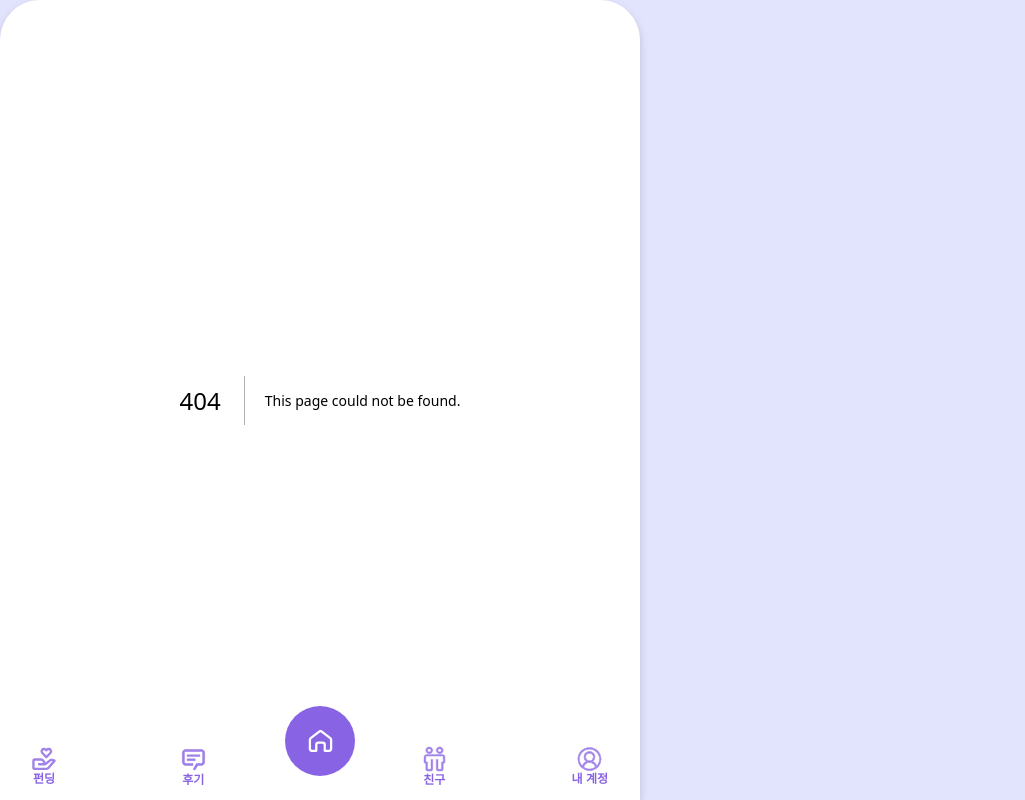
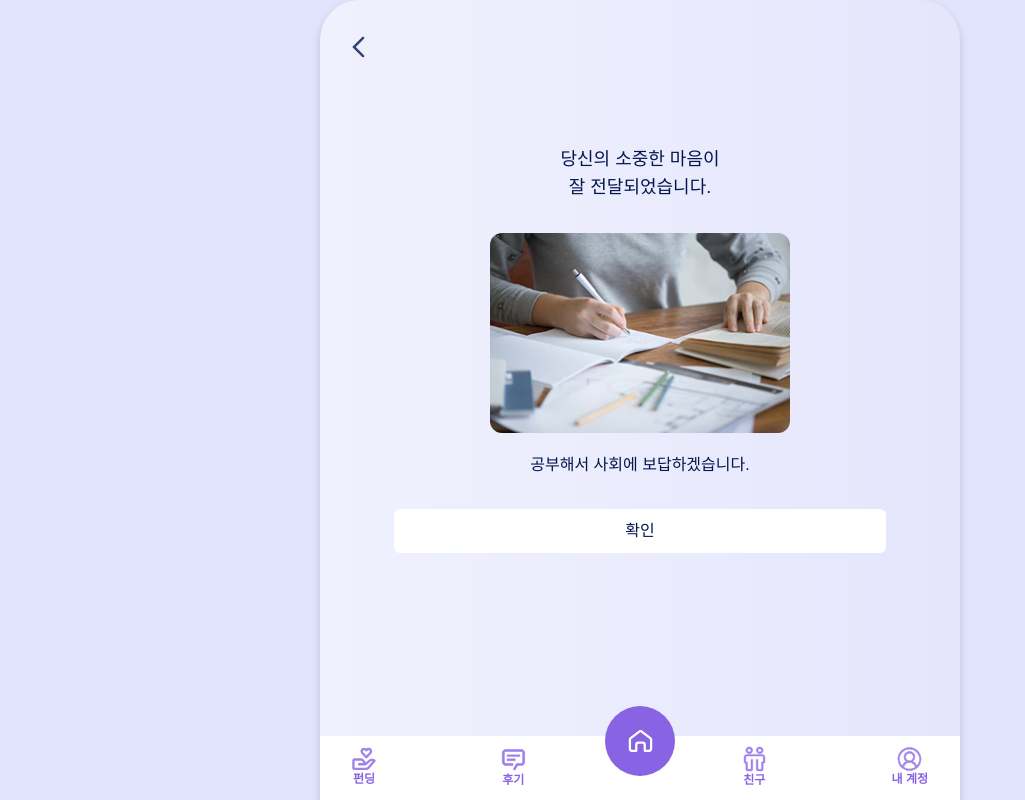
Before and after one commit to 2025-Advanced-Capstone-Chaeum/FE, a Next.js app: page /donation/complete in a window 1280 px wide. Before the commit this address had no page. Shown: the whole page, without its empty margins (0-1025 px from the left). Built offline with nearby package versions, Linux system fonts and the light colour scheme; a web font is replaced by a local one.

Commit message:
feat: 기부 완료 페이지 생성

```diff
--- /dev/null
+++ b/src/app/(donation)/donation/complete/page.tsx
@@ -0,0 +1,31 @@
+import BackButton from "@/components/BackButton";
+import { Button } from "@/components/ui/button";
+import Image from "next/image";
+import React from "react";
+
+const DonationCompletePage = () => {
+  return (
+    <>
+      <BackButton />
+      <div className="flex flex-col h-[70vh] justify-center items-center text-secondary gap-8">
+        <div className="flex flex-col items-center text-lg">
+          <span>당신의 소중한 마음이</span>
+          <span>잘 전달되었습니다.</span>
+        </div>
+        <div className="flex flex-col items-center gap-5">
+          <Image
+            src="/assets/images/study.png"
+            alt="Study"
+            width={300}
+            height={150}
+            className="rounded-xl"
+          />
+          <span>공부해서 사회에 보답하겠습니다.</span>
+        </div>
+        <Button variant="soft" className="w-[77%] text-md p-5.5">확인</Button>
+      </div>
+    </>
+  );
+};
+
+export default DonationCompletePage;
```
